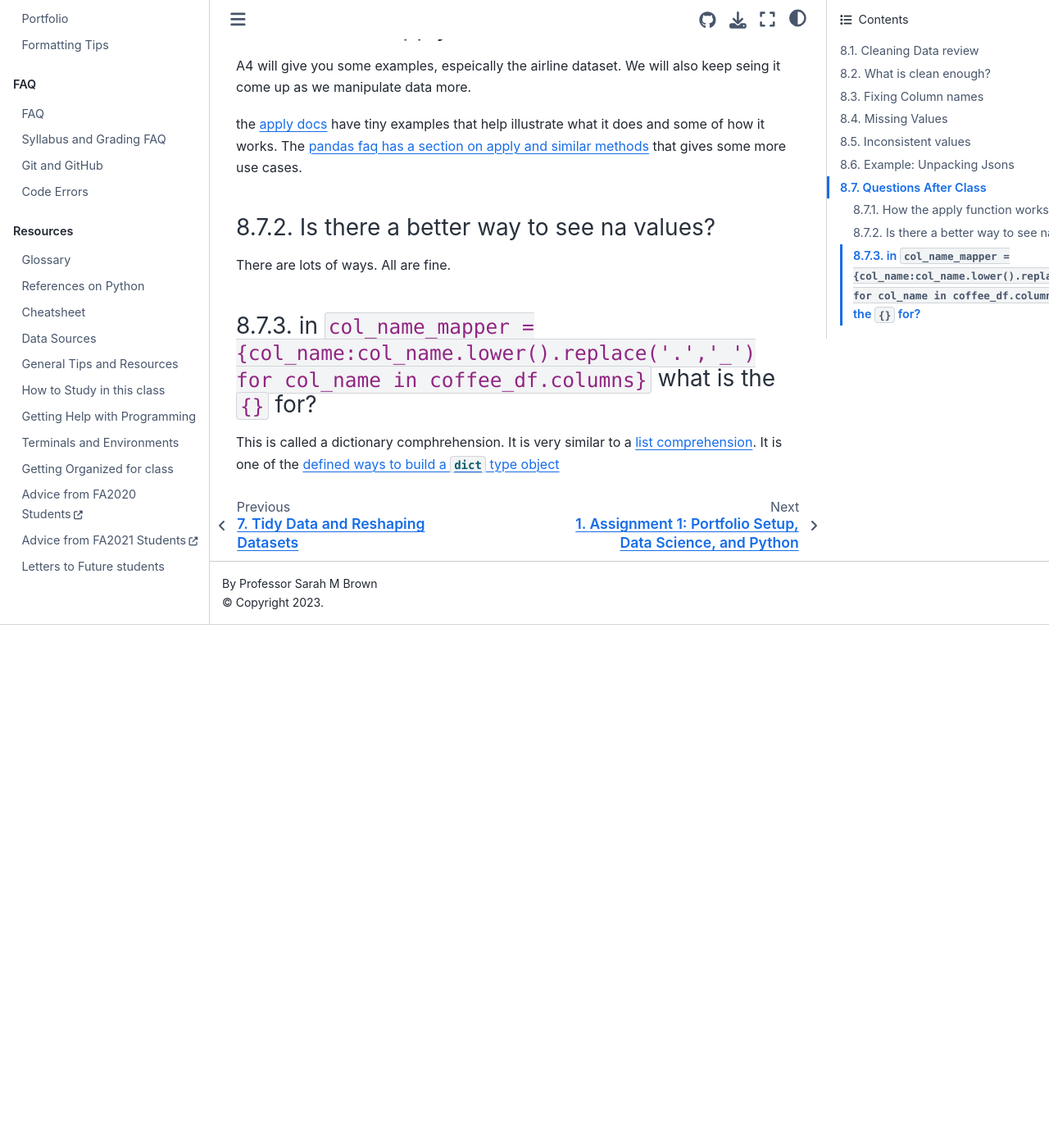
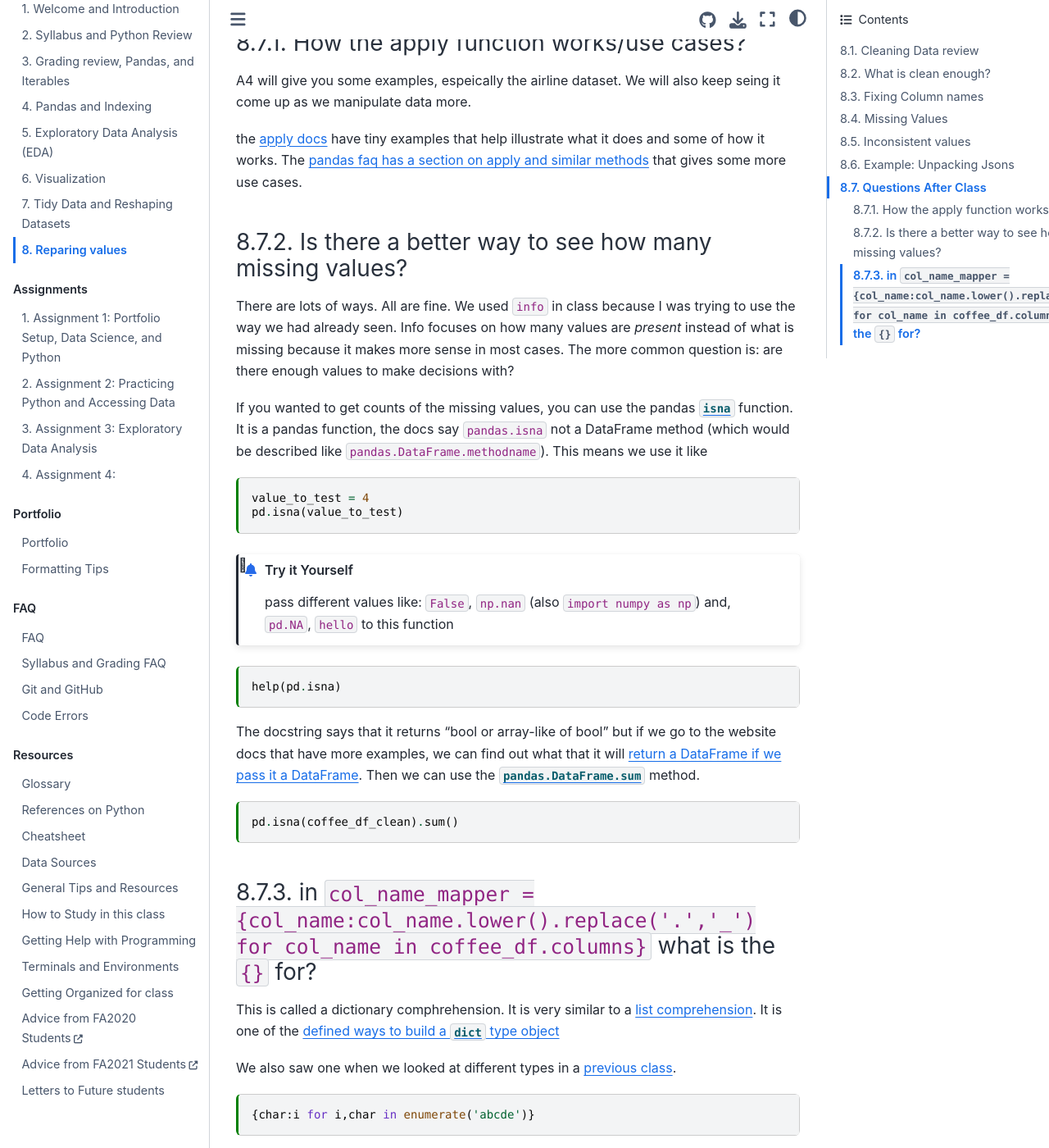
Before and after one commit to brownsarahm/BrownSpring23, a Jupyter Book: the page built from notes/2023-02-16.md, in a window 1280 px wide and 1400 px high, scrolled down 7716 px. Shown: the whole window at 82% size. Built offline with Jupyter Book 1.0.4 settings and Sphinx 7.4.7 and the Sphinx Book theme 1.1.4, drawn with Linux system fonts in a browser that asks for light colours; before the commit the page ends 8478 px from its top, so only the background shows below that; some of the changed text lies outside the part shown.

Commit message:
nan detail

````diff
--- a/notes/2023-02-16.md
+++ b/notes/2023-02-16.md
@@ -48,7 +48,8 @@ __not everything possible, but good enough for this course__
 import pandas as pd
 import seaborn as sns
 import numpy as np #
-na_toy_df = pd.DataFrame(data = [[1,3,4,5],[2 ,6, np.nan]])
+na_toy_df_np = pd.DataFrame(data = [[1,3,4,5],[2 ,6, np.nan]])
+na_toy_df_pd = pd.DataFrame(data = [[1,3,4,5],[2 ,6, pd.NA]])
 
 # make plots look nicer and increase font size
 sns.set_theme(font_scale=2)
@@ -371,11 +372,50 @@ A4 will give you some examples, espeically the airline dataset. We will also kee
 
 the [apply docs](https://pandas.pydata.org/docs/reference/api/pandas.DataFrame.apply.html) have tiny examples that help illustrate what it does and some of how it works. The [pandas faq has a section on apply and similar methods](https://pandas.pydata.org/docs/user_guide/gotchas.html#mutating-with-user-defined-function-udf-methods) that gives some more use cases.
 
-### Is there a better way to see na values?
+### Is there a better way to see how many missing values?
 
-There are lots of ways. All are fine.
+There are lots of ways. All are fine. We used `info` in class because I was trying to use the way we had already seen.
+Info focuses on how many values are *present* instead of what is missing because it makes more sense in most cases. The more common question is: are there enough values to make decisions with?
+
+If you wanted to get counts of the missing values, you can use the pandas [`isna`](https://pandas.pydata.org/docs/reference/api/pandas.isna.html) function.  It is a pandas function, the docs say `pandas.isna` not a DataFrame method (which would be described like `pandas.DataFrame.methodname`).
+This means we use it like
+```{code-cell} ipython3
+value_to_test = 4
+pd.isna(value_to_test)
+```
+
+```{admonition} Try it Yourself
+pass different values like: `False`, `np.nan` (also `import numpy as np`) and, `pd.NA`, `hello` to this function
+```
+```{code-cell} ipython3
+help(pd.isna)
+```
+
+
+The docstring says that it returns "bool or array-like of bool" but if we go to the website docs that have more examples, we can find out what that it will [return a DataFrame if we pass it a DataFrame](https://pandas.pydata.org/docs/reference/api/pandas.isna.html#:~:text=For%20Series%20and%20DataFrame%2C%20the%20same%20type%20is%20returned%2C%20containing%20booleans). Then we can use the [`pandas.DataFrame.sum`](https://pandas.pydata.org/docs/reference/api/pandas.DataFrame.sum.html) method.
+
+```{code-cell} ipython3
+pd.isna(coffee_df_clean).sum()
+```
 
 
 ###  in `col_name_mapper = {col_name:col_name.lower().replace('.','_') for col_name in coffee_df.columns}` what is the `{}` for?
 
 This is called a dictionary comphrehension. It is very similar to a [list comprehension](https://docs.python.org/3/tutorial/datastructures.html#list-comprehensions). It is one of the [defined ways to build a `dict` type object](https://docs.python.org/3/library/stdtypes.html#dict)
+
+We also saw one when we looked at different types in a [previous class](2023-02-02.md).
+
+```{code-cell} ipython3
+{char:i for i,char in enumerate('abcde')}
+```
+
+[`enumerate`](https://docs.python.org/3/library/functions.html#enumerate) is a built in function that
+iterates over items in an iterable type(list-like) and pops the each value paired with its index within
+the structure.
+
+This way we get each character and it's position. We could use this as follows
+
+```{code-cell} ipython3
+num_chars = {char:i for i,char in enumerate('abcde')}
+alpha_data = ['a','d','e','c','b',']
+```
````
